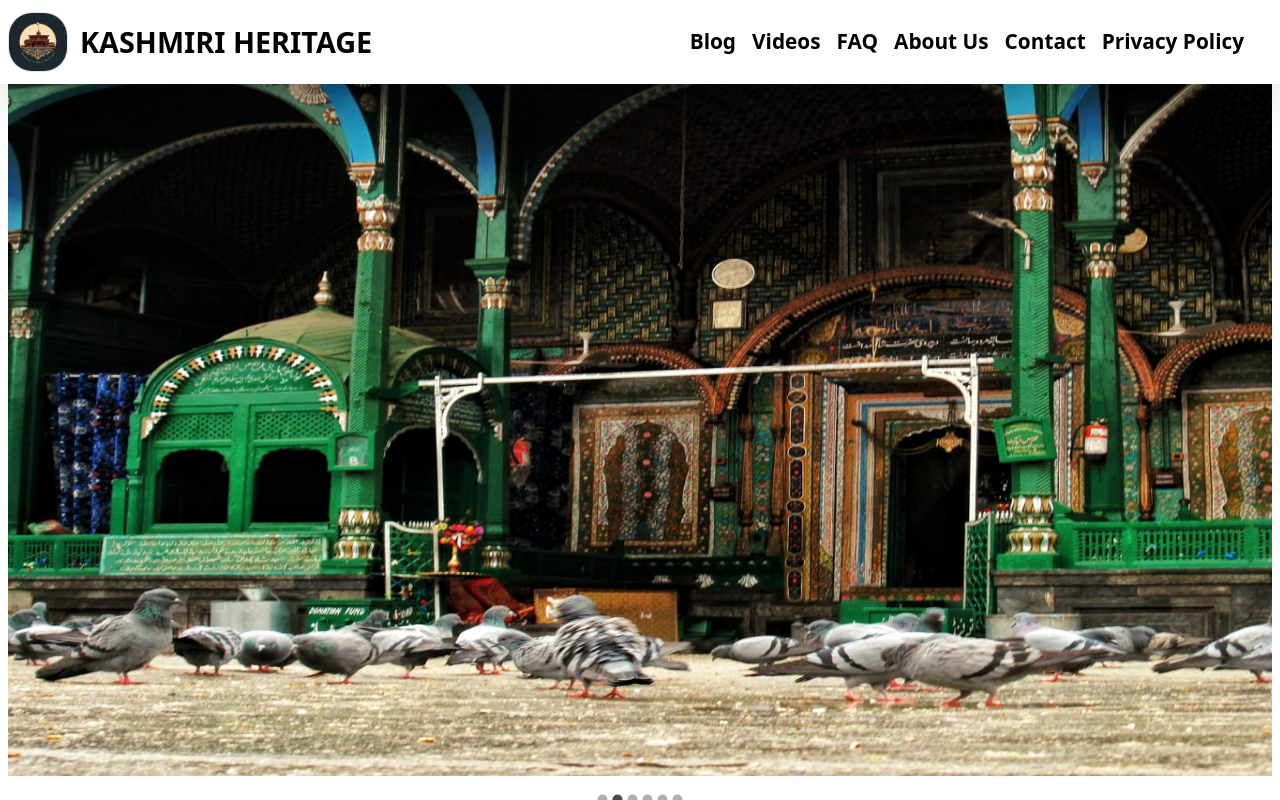
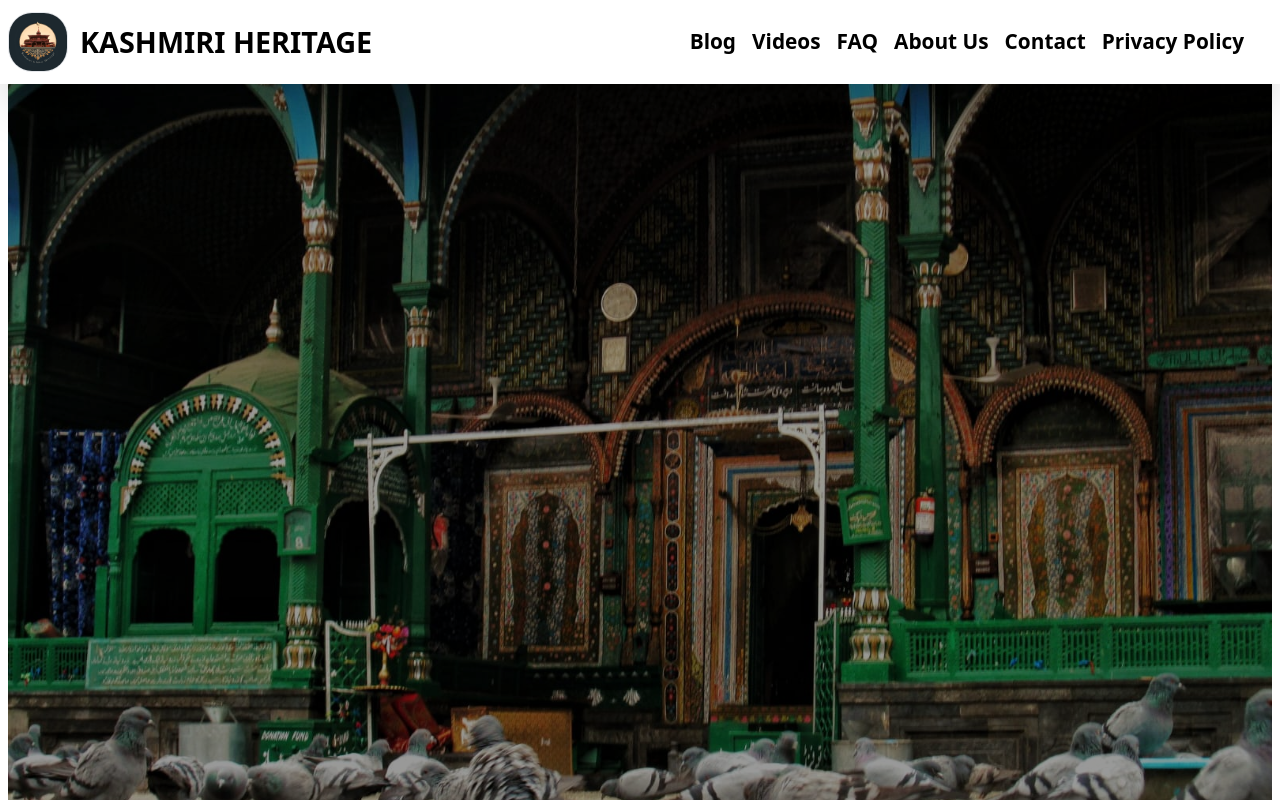
Before and after one commit to sahilajaz/kashmiriheritage, a React (Vite) app: page /about in a window 1280 px wide. Shown: the top 800 px of the page. Built offline with nearby package versions, Linux system fonts and the light colour scheme.

Commit message:
aspect ratio fixed

```diff
--- a/src/Components/About.jsx
+++ b/src/Components/About.jsx
@@ -35,12 +35,13 @@
 
 const About = () => {
     return (
-        <section className='mt-9 py-10 mb-20'>
-            <div className="carousel-container w-full h-[600px] px-2 ">
+        <section className='mt-2 py-10 mb-20'>
+            <div className="carousel-container w-full h-[900px] px-2 ">
                 <Carousel>
                     {carouselData.map((item) => (
-                        <div key={item.id} className='w-[1500px] h-[700px] '>
-                            <img src={item.pic} alt={`Carousel image ${item.id}`} className=' w-[1500px] h-[700px]' />
+                        <div key={item.id} className='w-full h-[900px]'>
+                            <div className="absolute inset-0 bg-black/40"></div>
+                            <img src={item.pic} alt={`Carousel image ${item.id}`} className='w-auto sm:w-full h-[900px]' />
                         </div>
                     ))}
                 </Carousel>
```
